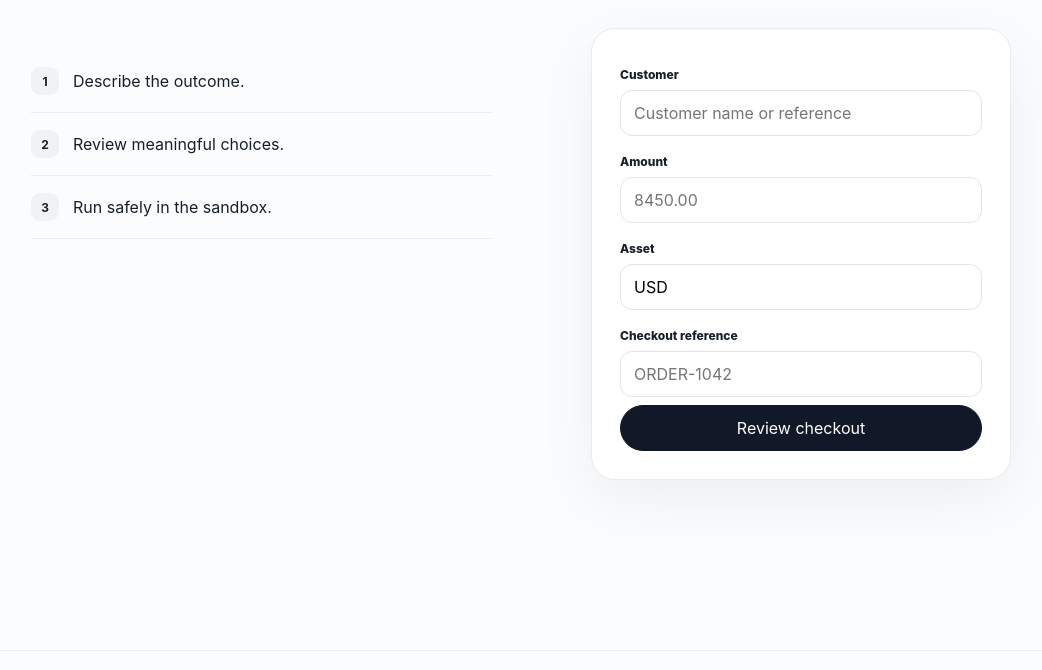
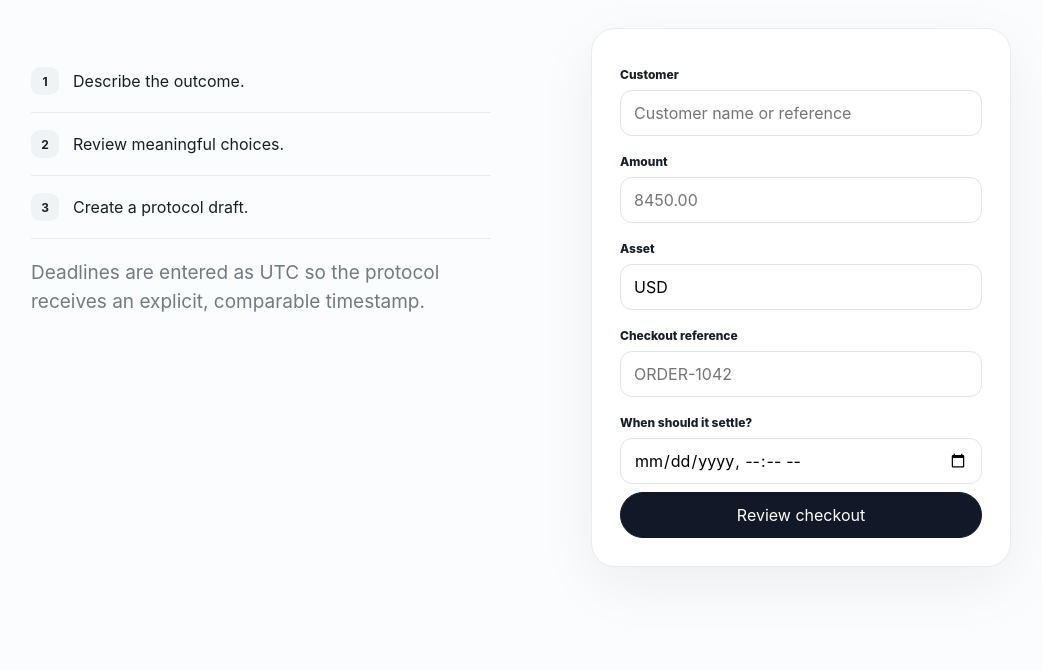
Before and after one commit to pectoraux/payswap3, a Flask app: template app/templates/workflow_form.html in a window 1280 px wide. Shown: the part 168-838 px from the top of the page, without its empty margins (119-1161 px from the left). Run offline with Flask 3, Linux system fonts and the light colour scheme; the template is opened without the code that fills it, so the values that code supplies are empty.

Commit message:
Product: collect protocol deadline for checkout workflows

```diff
--- a/app/templates/workflow_form.html
+++ b/app/templates/workflow_form.html
@@ -6,7 +6,8 @@
     <span class="eyebrow">{{ eyebrow }}</span>
     <h1>{{ heading }}</h1>
     <p>{{ description }}</p>
-    <div class="steps"><div><b>1</b><span>Describe the outcome.</span></div><div><b>2</b><span>Review meaningful choices.</span></div><div><b>3</b><span>Run safely in the sandbox.</span></div></div>
+    <div class="steps"><div><b>1</b><span>Describe the outcome.</span></div><div><b>2</b><span>Review meaningful choices.</span></div><div><b>3</b><span>Create a protocol draft.</span></div></div>
+    <p class="muted">Deadlines are entered as UTC so the protocol receives an explicit, comparable timestamp.</p>
   </div>
   <div class="auth-card">
     <form method="post">
@@ -22,6 +23,7 @@
       <label>Amount</label><input name="amount" inputmode="decimal" placeholder="8450.00" required>
       <label>Asset</label><input name="asset" value="USD" maxlength="20" required>
       <label>Checkout reference</label><input name="reference" placeholder="ORDER-1042" required>
+      <label>When should it settle?</label><input name="deadline" type="datetime-local" required>
       <button class="button primary full" type="submit">Review checkout</button>
       {% endif %}
     </form>
```
